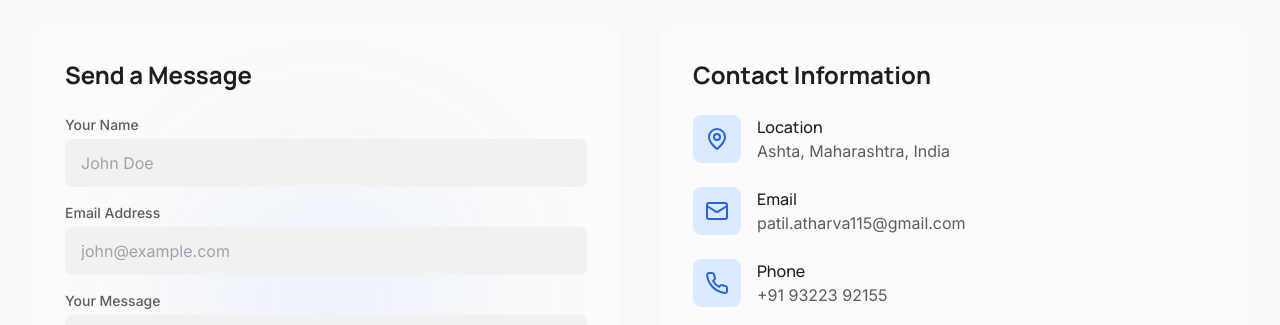
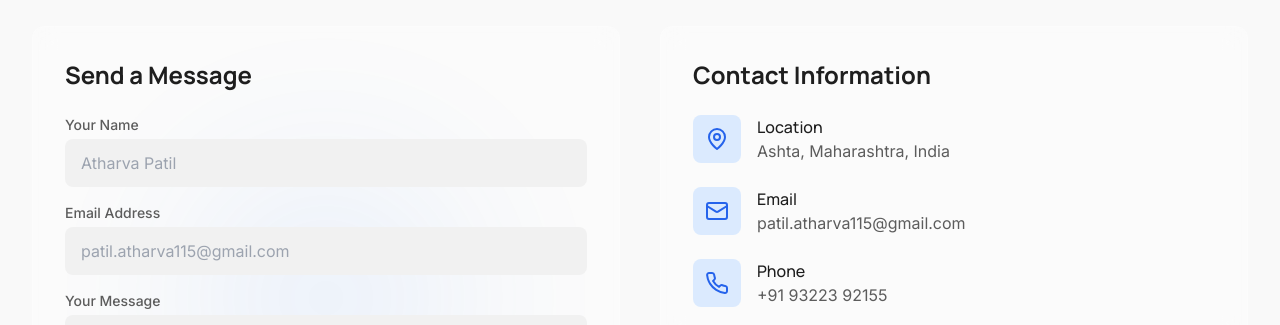
Before and after one commit to atharvapatil115/portfolio, a React (Vite) app: page / in a window 1280 px wide. Shown: the part 6140-6465 px from the top of the page. Built offline with nearby package versions, Linux system fonts and the light colour scheme.

Commit message:
Minor changes

```diff
--- a/src/components/Contact.tsx
+++ b/src/components/Contact.tsx
@@ -129,7 +129,7 @@ const Contact: React.FC = () => {
                     onChange={handleChange}
                     required
                     className="w-full px-4 py-3 rounded-lg bg-light-300 dark:bg-dark-300 border-none focus:ring-2 focus:ring-primary-500 transition-all"
-                    placeholder="John Doe"
+                    placeholder="Atharva Patil"
                   />
                 </div>
 
@@ -145,7 +145,7 @@ const Contact: React.FC = () => {
                     onChange={handleChange}
                     required
                     className="w-full px-4 py-3 rounded-lg bg-light-300 dark:bg-dark-300 border-none focus:ring-2 focus:ring-primary-500 transition-all"
-                    placeholder="john@example.com"
+                    placeholder="patil.atharva115@gmail.com"
                   />
                 </div>
 
```
Also changed, not shown: 2 other files (tests, documents, lock files or other folders).
